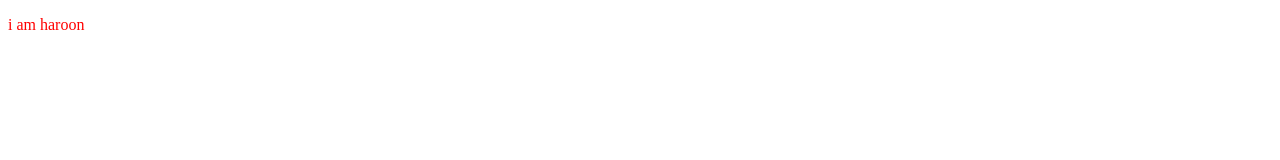
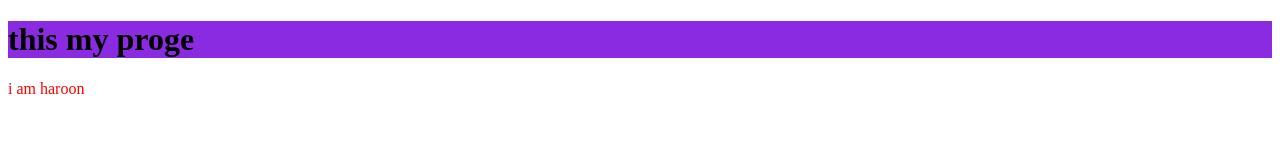
Before and after one commit to UstL3/lec7, a plain HTML site: page index.html in a window 1280 px wide. Drawn offline with Linux system fonts and the light colour scheme.

Commit message:
this second edit

```diff
--- a/index.html
+++ b/index.html
@@ -7,6 +7,7 @@
     <title>Document</title>
 </head>
 <body>
+    <h1>this my proge</h1>
     <p>i am haroon</p>
 </body>
 </html>
--- a/style.css
+++ b/style.css
@@ -1,3 +1,7 @@
 p {
     color : red;
 }
+
+h1{
+    background-color:blueviolet;
+}
```
